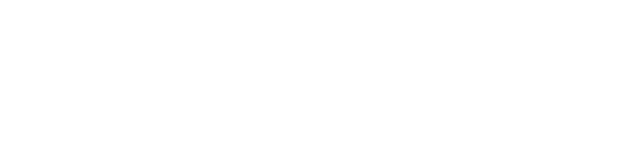
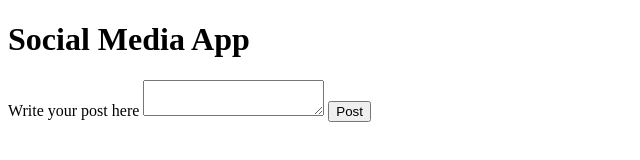
Before and after one commit to jhampox/task-app, a plain HTML site: page index.html in a window 1280 px wide. Shown: the whole page, without its empty margins (0-640 px from the left). Drawn offline with Linux system fonts and the light colour scheme.

Commit message:
adding class container nesting the form label text area and button

```diff
--- a/index.html
+++ b/index.html
@@ -7,7 +7,17 @@
     <link rel="stylesheet" href="style.css">
 </head>
 <body>
-
+    <h1>Social Media App</h1>
+    <div class="container">
+        <div class="left">
+            <form action="" id="form">
+                <label for="">Write your post here</label>
+                <textarea name="" id="input"></textarea>
+                <button type="submit">Post</button>
+            </form>
+        </div>
+        <div class="right"></div>
+    </div>
     <script src="script.js"></script>
 </body>
 </html>
```
